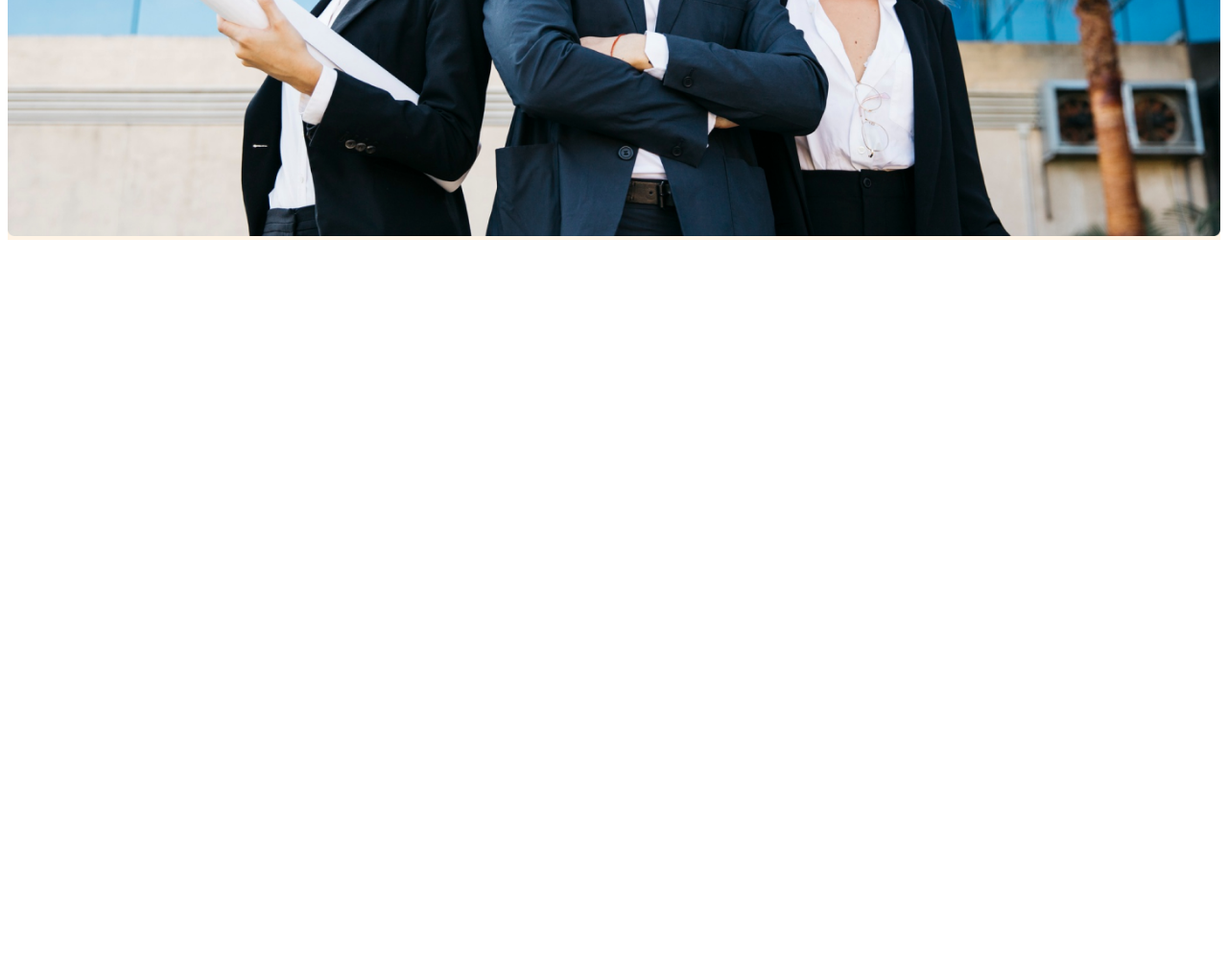
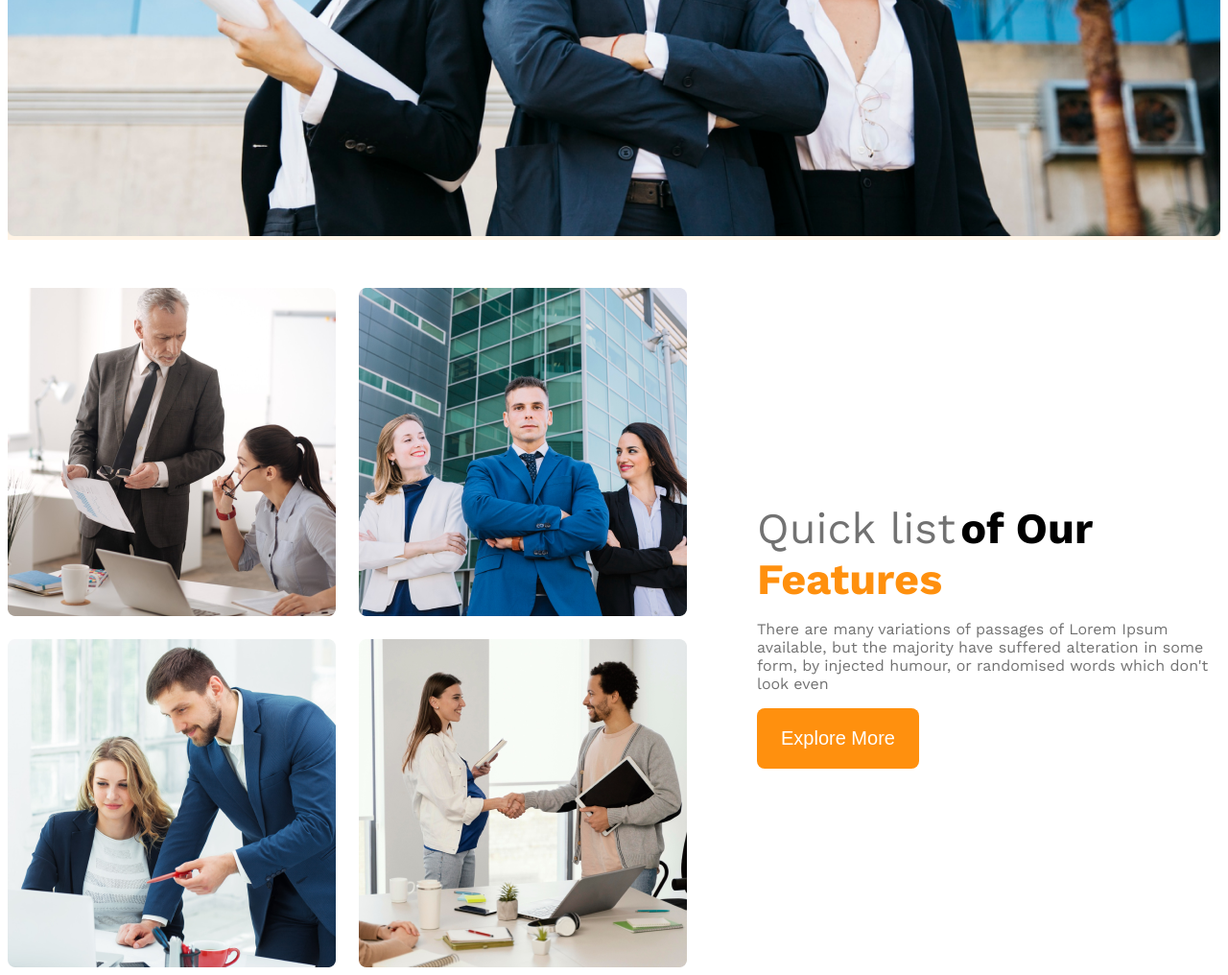
Before and after one commit to s-a-g-o-r/g3-architects-website, a plain HTML site: page index.html in a window 1280 px wide. Shown: the part 916-1932 px from the top of the page at 96% size. Before the commit the page ends 1216 px from the top, so only its background shows below. Drawn offline with nearby package versions, Linux system fonts and the light colour scheme.

Commit message:
main section 1 almost done

```diff
--- a/index.html
+++ b/index.html
@@ -23,7 +23,7 @@
         <div class="bnr">
             <div class="bnr-prt1">
                 <p class="bnr-titl">Brand New Group of Architects</p>
-                <p class="btn-dscptn clr-txt-dark3">There are many variations of passages of Lorem Ipsum available, but the majority have suffered alteration in some form, by injected humour, or randomised words which don't look even</p>
+                <p class="bnr-dscptn clr-txt-dark3">There are many variations of passages of Lorem Ipsum available, but the majority have suffered alteration in some form, by injected humour, or randomised words which don't look even</p>
                 <button class="btn">Explore More</button>
             </div>
             <img class="bnr-img" src="./images/banner.png" alt="">
@@ -32,6 +32,19 @@
     </header>
 
     <main>
+        <section class="mn-sec1">
+            <div class="mn-sec1-img">
+                <img src="./images/team1.png" alt="">
+                <img src="./images/team2.png" alt="">
+                <img src="./images/team3.png" alt="">
+                <img src="./images/team4.png" alt="">
+            </div>
+            <div class="mn-sec-prt2">
+                <p><span id="mn-sec-prt2-titl1" class="clr-txt-dark3">Quick list</span>  <span id="mn-sec-prt2-titl2">of Our</span> <br> <span id="mn-sec-prt2-titl3">Features</span></p>
+                <p class="clr-txt-dark3 bnr-dscptn">There are many variations of passages of Lorem Ipsum available, but the majority have suffered alteration in some form, by injected humour, or randomised words which don't look even</p>
+                <button class="btn">Explore More</button>
+            </div>
+        </section>
 
     </main>
 
--- a/style/style.css
+++ b/style/style.css
@@ -59,10 +59,43 @@
     font-size: 4rem;
     font-weight: bold;
 }
-.btn-dsctpn {
+.bnr-dsctpn {
     font-size: 16px;
     font-weight: 100px;
 }
 .bnr-img {
     width: 100%;
 }
+.mn-sec1 {
+    display: flex;
+    align-items: center;
+}
+.mn-sec1-img {
+    display: grid;
+    grid-template-columns: repeat(2, 1fr);
+    gap: 24px;
+}
+.mn-sec-prt2 {
+    max-width: 537px;
+    padding-left: 73px;
+}
+#mn-sec-prt2-titl1 {
+    font-size: 45px;
+    font-weight: 100px;
+}
+#mn-sec-prt2-titl2 {
+    font-size: 45px;
+    font-weight: bold;
+}
+#mn-sec-prt2-titl3 {
+    font-size: 45px;
+    font-weight: bold;
+    color: #FF900E;
+}
+
+
+@media screen and (max-width: 576px) {
+    .navbar, .nav-ul-list {
+        flex-direction: column;
+    }
+}
```
